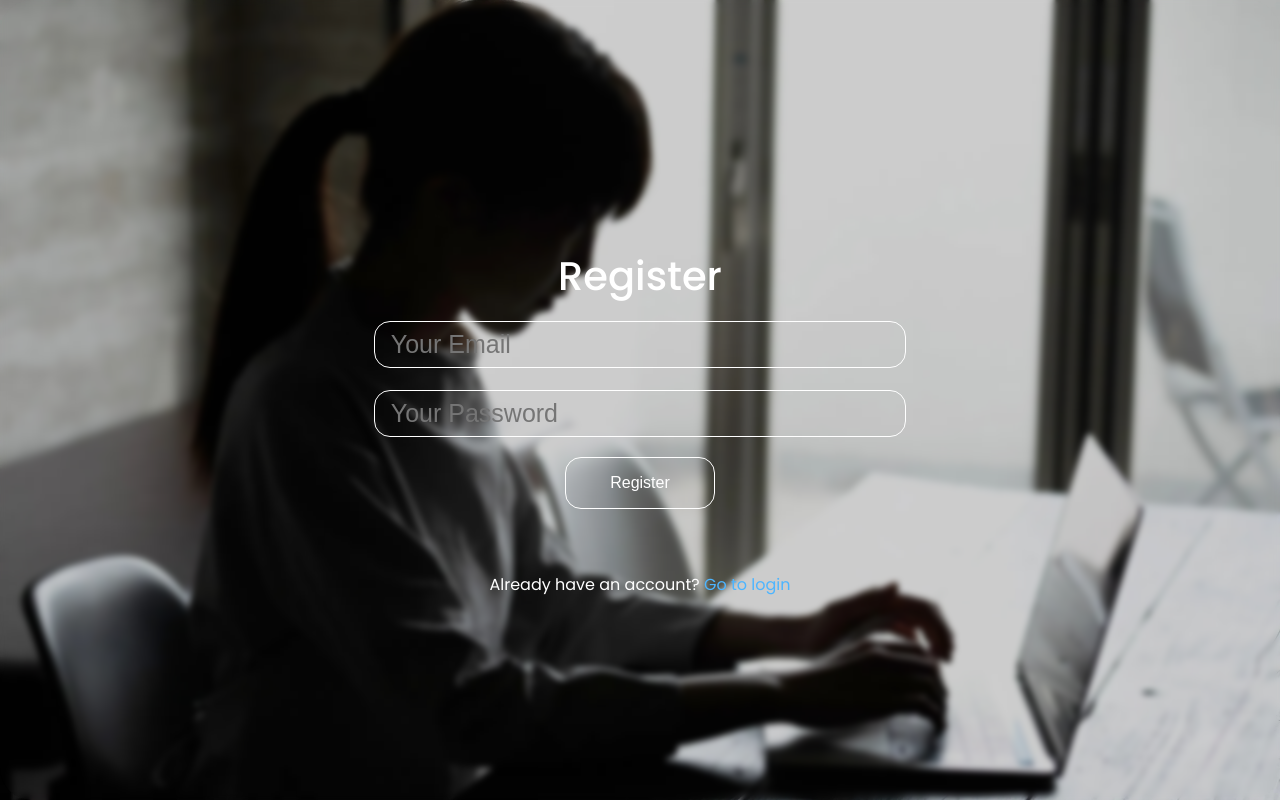
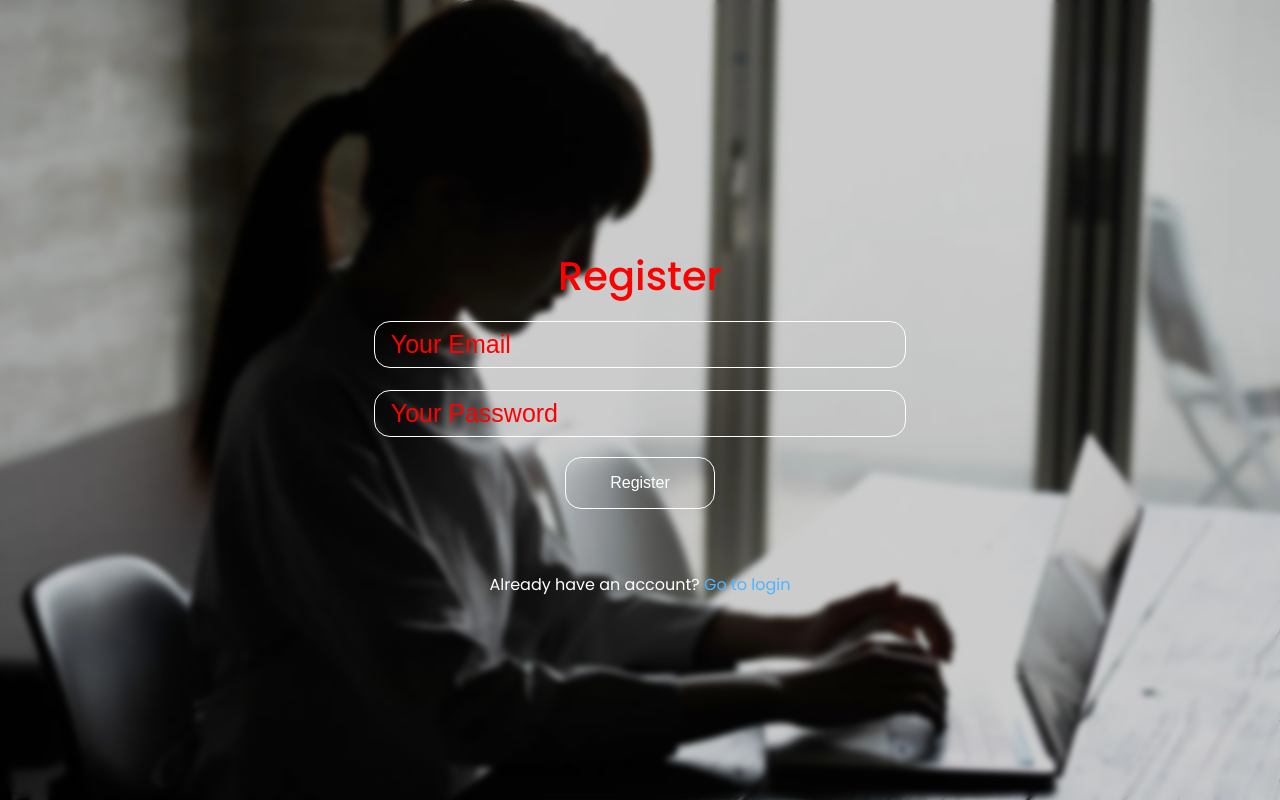
Before and after one commit to sakil470004/customer-relation-management, a React (Create React App) app: page /register in a window 1280 px wide. Built offline with nearby package versions, Linux system fonts and the light colour scheme.

Commit message:
changing style

```diff
--- a/src/index.css
+++ b/src/index.css
@@ -130,6 +130,9 @@ img {
   font-size: 25px;
 
 }
+.inputBox::placeholder{
+  color:red;
+}
 
 /* ===========MEDIA QUERIES (MEDIUM DEVICES)========= */
 @media screen and (max-width:1024px) {
--- a/src/pages/Login/Login.js
+++ b/src/pages/Login/Login.js
@@ -48,7 +48,7 @@ function Login({ setUser }) {
             <div className='home__overlay' >
                 <div >
 
-                    <h1>Login</h1>
+                    <h1 style={{color:'red'}}>Login</h1>
 
                     <form onSubmit={handleLoginSubmit}>
                         <input className='inputBox'
--- a/src/pages/Login/Register.js
+++ b/src/pages/Login/Register.js
@@ -47,7 +47,7 @@ function Register({ setUser }) {
       <div className='home__overlay' >
         <div >
 
-          <h1>Register</h1>
+          <h1 style={{color:'red'}}>Register</h1>
 
           <form onSubmit={handleRegisterSubmit}>
             <input className='inputBox'
```
